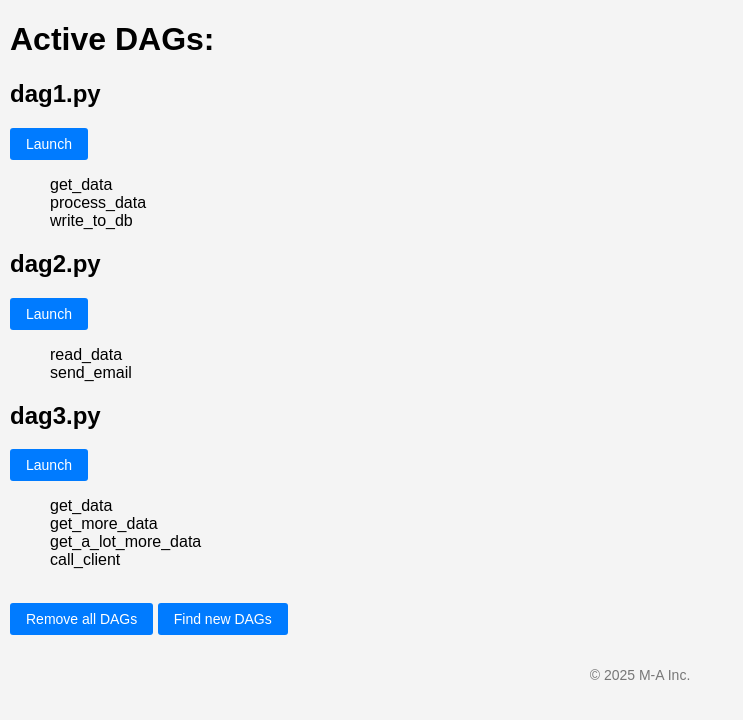
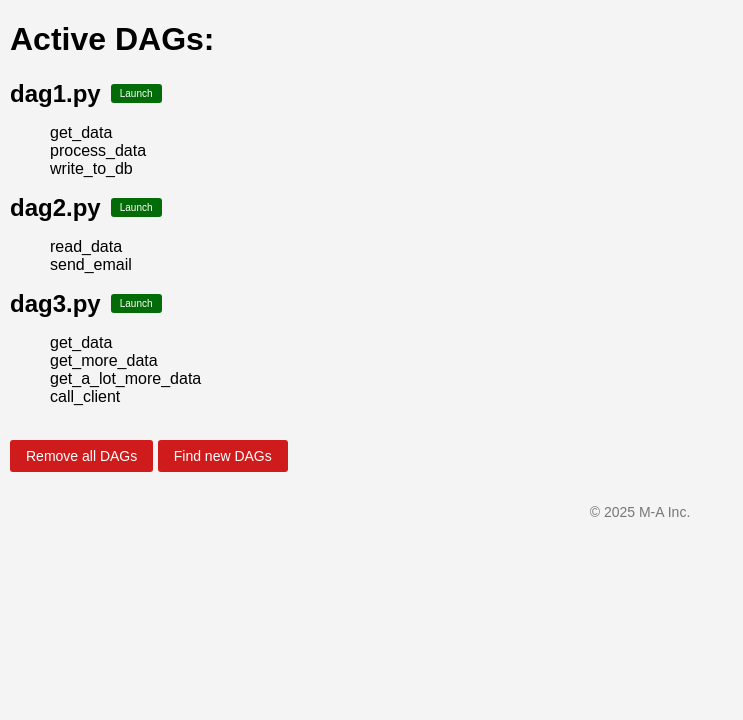
Before and after one commit to ma-lacroix/joshea, a Flask app: page / in a window 1280 px wide. Shown: the part 80-800 px from the top of the page, without its empty margins (0-743 px from the left). Run offline with Flask 3, Linux system fonts and the light colour scheme.

Commit message:
Updating HTML stuff

```diff
--- a/app/static/css/styles.css
+++ b/app/static/css/styles.css
@@ -35,8 +35,21 @@ button {
     cursor: pointer;
     border-radius: 3px;
 }
-button:hover {
-    background-color: #0056b3;
+.button-primary {
+    background-color: #046b09;
+    padding: 4px 9px;
+    font-size: 10px;
+    color: white;
+}
+.button-primary:hover {
+    background-color: #9ddb93;
+}
+.button-secondary {
+    background-color: #cf1b1b;
+    color: white;
+}
+.button-secondary:hover {
+    background-color: #d47474;
 }
 ul {
     text-align: left;
--- a/app/templates/home.html
+++ b/app/templates/home.html
@@ -14,8 +14,11 @@
     <body>
         <h1>Active DAGs: </h1>
         {% for dag_name, tasks in dags_meta_info.items() %}
-            <h2>{{ dag_name }}</h2>
-            <button onclick="launchDAG('{{ dag_name }}')" style="display: inline-block;">Launch</button>
+            <div style="display: flex; align-items: center; gap: 10px;">
+                <h2 style="margin: 0;">{{ dag_name }}</h2>
+                <button class="button button-primary" onclick="launchDAG('{{ dag_name }}')">Launch</button>
+            </div>
+
             <ul>
                 {% for task in tasks %}
                     <el>{{ task }}<br/></el>
@@ -23,8 +26,8 @@
             </ul>
     {% endfor %}
     <br/>
-    <button onclick="removeAll()" style="display: inline-block;">Remove all DAGs</button>
-    <button onclick="findAllDAGs()" style="display: inline-block;">Find new DAGs</button>
+    <button class="button button-secondary" onclick="removeAll()" style="display: inline-block;">Remove all DAGs</button>
+    <button class="button button-secondary" onclick="findAllDAGs()" style="display: inline-block;">Find new DAGs</button>
     <script src="{{ url_for('static', filename='js/functions.js') }}"></script>
 </body>
     <footer style="text-align: center; margin-top: 2rem; font-size: 14px; color: #777;">
```
